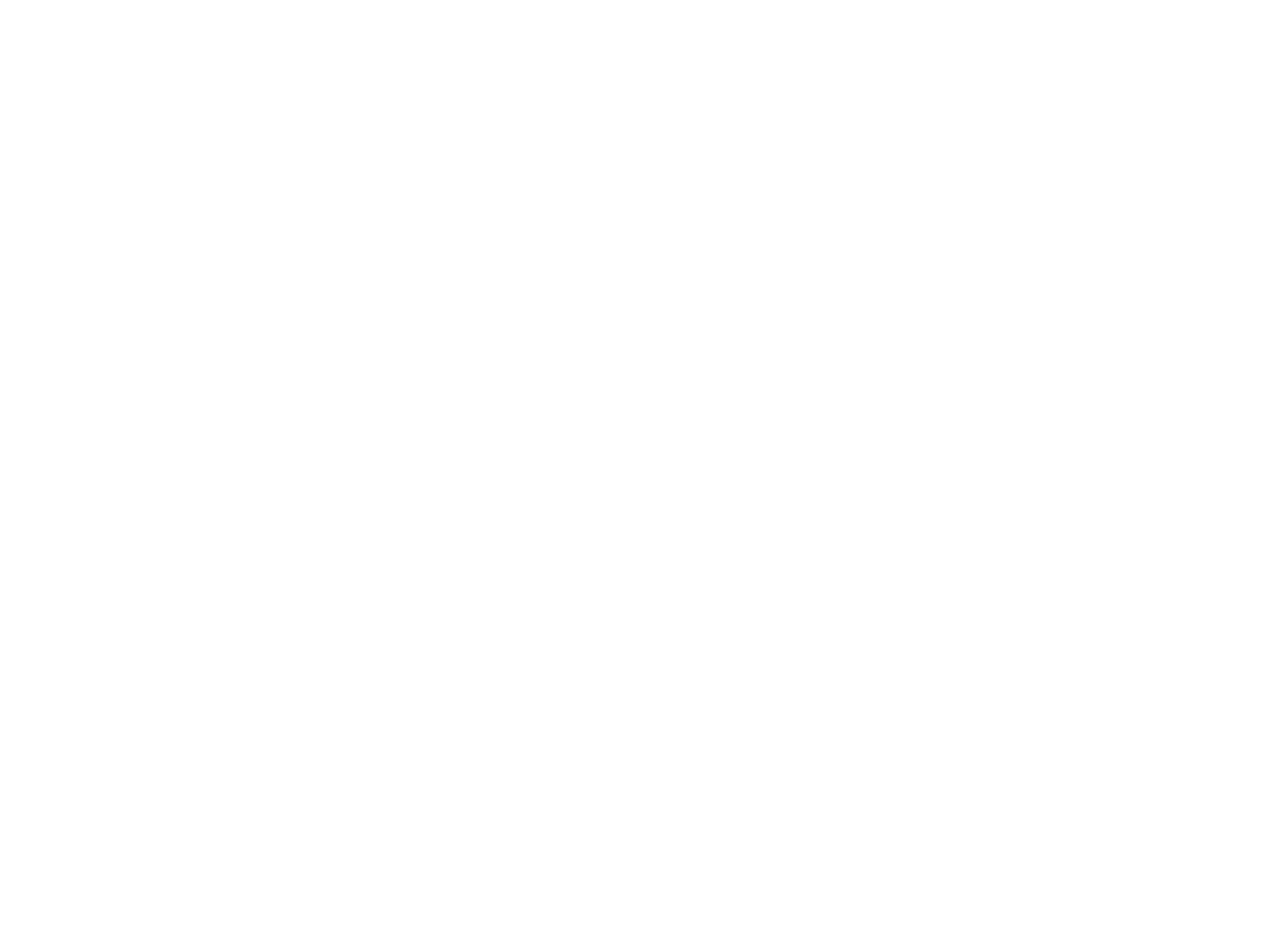
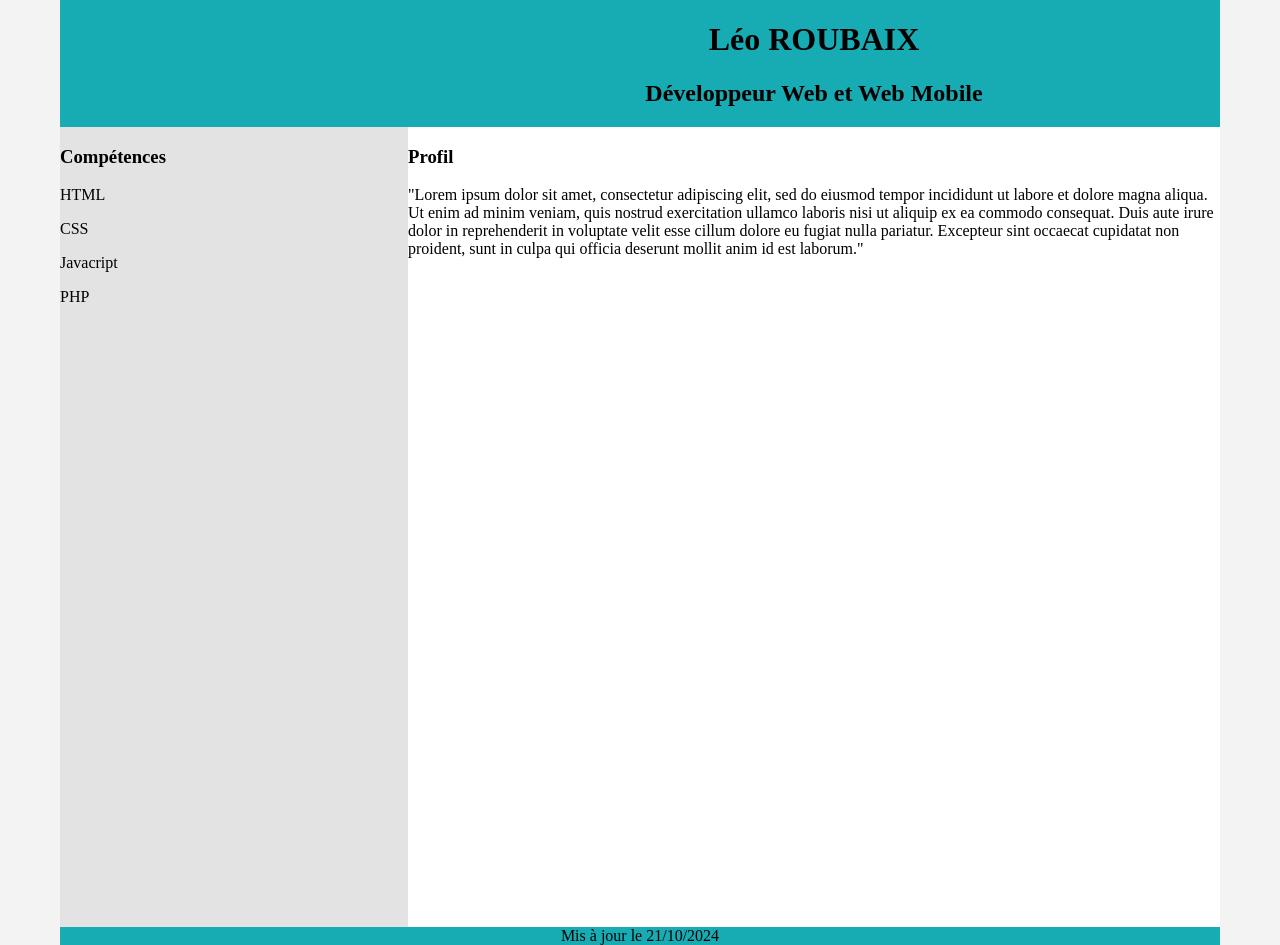
Before and after one commit to lroubaix33/CV_DEVOIR_CEF, a plain HTML site: page index.html in a window 1280 px wide. Before the commit the page ends 800 px from the top, so only its background shows below. Drawn offline with Linux system fonts and the light colour scheme.

Commit message:
add position container + background color

```diff
--- a/assets/css/style.css
+++ b/assets/css/style.css
@@ -0,0 +1,80 @@
+/*  ----------- */
+/*  GENERAL     */
+/*  ----------- */
+body {
+    margin: 0;
+    background-color: #f3f3f3;
+}
+
+.body_content {
+    max-width: 1160px;
+    margin-left: auto;
+    margin-right: auto;
+}
+/*  ----------- */
+/*  END GENERAL */
+/*  ----------- */
+
+/*  ----------- */
+/*  HEADER      */
+/*  ----------- */
+header {
+    background-color: #17abb3;
+}
+
+figure {
+    margin: 0;
+}
+
+.header_content {
+    display: inline-flex;
+    width: 100%;
+}
+
+.image_profile {
+    min-width: 30%;
+}
+
+.info_contact {
+    width: 100%;
+    text-align: center;
+}
+/*  ----------- */
+/*  END HEADER  */
+/*  ----------- */
+
+/*  ----------- */
+/*  MAIN        */
+/*  ----------- */
+/* @min-height: 100vh - 100% Viewport height */
+.main_content {
+    display: inline-flex;
+    min-height: 100vh;
+}
+
+.aside_content {
+    min-width: 30%;
+    background-color: #e3e3e3;
+}
+
+.general_content {
+    background-color: #ffffff;
+}
+/*  ----------- */
+/*  END MAIN    */
+/*  ----------- */
+
+/*  ----------- */
+/*  FOOTER      */
+/*  ----------- */
+footer {
+    background-color: #17abb3;
+}
+
+footer p {
+    margin: 0;
+    text-align: center;
+}
+/*  ----------- */
+/*  END FOOTER  */
+/*  ----------- */
--- a/index.html
+++ b/index.html
@@ -9,22 +9,47 @@
     <link rel="stylesheet" href="./assets/css/style.css">
 </head>
 <body>
+    <!-- BODY CONTENT -->
+    <div class="body_content">
         <header>
             <div class="header_content">
-            <div class="image_profile"></div>
-            <div class="info_contact"></div>
+                <div class="image_profile">
+                    <figure>
+                        <img src="#" alt="">
+                    </figure>
+                </div>
+                <div class="info_contact">
+                    <h1>Léo ROUBAIX</h1>
+                    <h2>Développeur Web et Web Mobile</h2>
+                </div>
             </div>
         </header>
         <main>
             <div class="main_content">
+                <!-- ASIDE SECTION-->
                 <div class="aside_content">
-                <section class="skills"></section>
+                    <section class="skills">
+                        <h3>Compétences</h3>
+                        <p>HTML</p>
+                        <p>CSS</p>
+                        <p>Javacript</p>
+                        <p>PHP</p>
+                    </section>
                     <section class="languages"></section>
                     <section class="qualities"></section>
                     <section class="interests"></section>
                 </div>
+                <!-- GENERAL SECTION -->
                 <div class="general_content">
-                <section class="profil"></section>
+                    <section class="profil">
+                        <h3>Profil</h3>
+                        <p>
+                            "Lorem ipsum dolor sit amet, consectetur adipiscing elit, sed do eiusmod tempor incididunt ut labore et dolore magna aliqua.
+                            Ut enim ad minim veniam, quis nostrud exercitation ullamco laboris nisi ut aliquip ex ea commodo consequat. Duis aute irure dolor
+                            in reprehenderit in voluptate velit esse cillum dolore eu fugiat nulla pariatur. Excepteur sint occaecat cupidatat non proident,
+                            sunt in culpa qui officia deserunt mollit anim id est laborum."
+                        </p>
+                    </section>
                     <section class="formations"></section>
                     <section class="internships"></section>
                     <section class="professional_experience"></section>
@@ -34,8 +59,11 @@
         <footer>
             <div class="footer_content">
                 <div class="social_media"></div>
-            <div class="last_update"></div>
+                <div class="last_update">
+                    <p>Mis à jour le 21/10/2024</p>
+                </div>
             </div>
         </footer>
+    </div>
 </body>
 </html>
```
Lines whose indentation alone changed are shown as unchanged.
